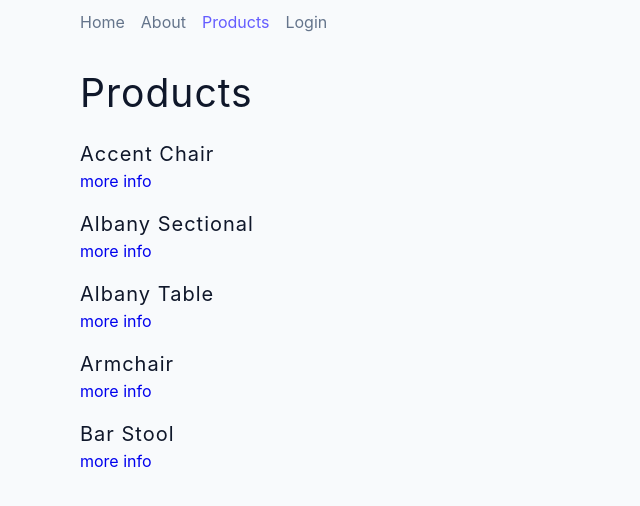
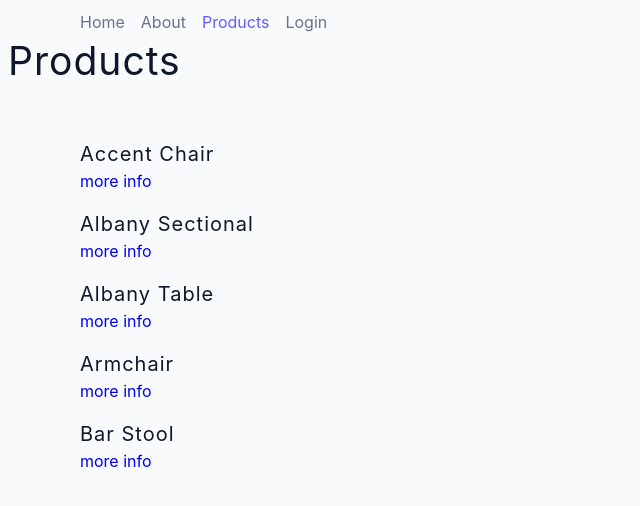
Before and after one commit to livos/jsc-react-router-6, a React (Create React App) app: page /products in a window 1280 px wide. Shown: the top 506 px of the page, without its empty margins (0-640 px from the left). Built offline with nearby package versions, Linux system fonts and the light colour scheme.

Commit message:
products page refactor

```diff
--- a/src/App.js
+++ b/src/App.js
@@ -9,6 +9,7 @@ import SingleProduct from "./pages/SingleProduct";
 import Dashboard from "./pages/Dashboard";
 import Login from "./pages/Login";
 import ProtectedRoute from "./pages/ProtectedRoute";
+import SharedProductLayout from "./pages/SharedProductLayout";
 
 function App() {
   const [user, setUser] = useState(null);
@@ -18,8 +19,10 @@ function App() {
         <Route path="/" element={<SharedLayout />}>
           <Route index element={<Home />} />
           <Route path="about" element={<About />} />
-          <Route path="products" element={<Products />} />
-          <Route path="products/:productId" element={<SingleProduct />} />
+          <Route path="products" element={<SharedProductLayout />}>
+            <Route index element={<Products />} />
+            <Route path=":productId" element={<SingleProduct />} />
+          </Route>
           <Route path="login" element={<Login setUser={setUser}></Login>} />
           <Route
             path="dashboard"
--- a/src/pages/Products.js
+++ b/src/pages/Products.js
@@ -4,7 +4,6 @@ import products from "../data";
 const Products = () => {
   return (
     <section className="section">
-      <h2>products</h2>
       <div className="products">
         {products.map((product) => {
           return (
--- /dev/null
+++ b/src/pages/SharedProductLayout.js
@@ -0,0 +1,11 @@
+import { Outlet } from "react-router-dom";
+
+const Home = () => {
+  return (
+    <>
+      <h2>products</h2>
+      <Outlet />
+    </>
+  );
+};
+export default Home;
```
